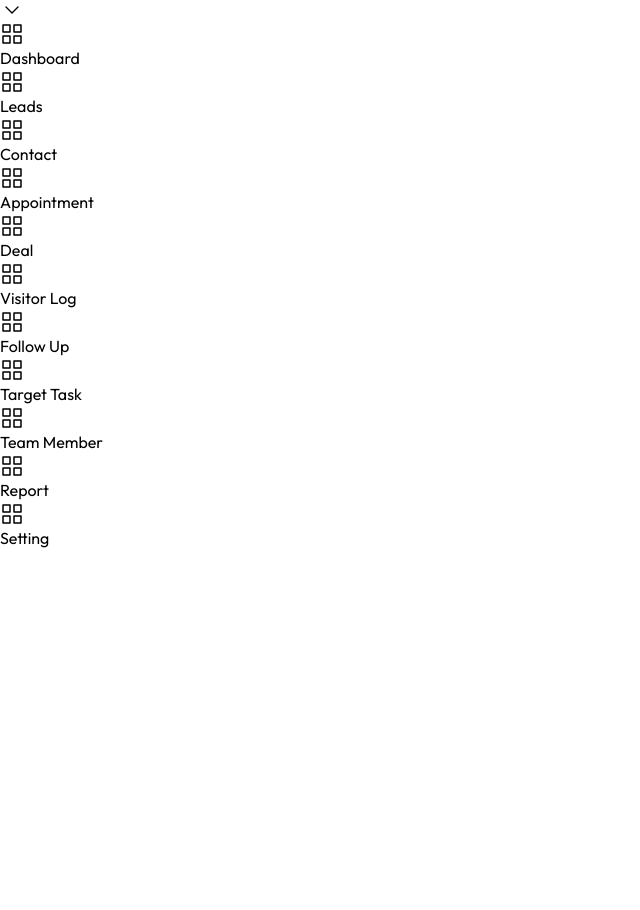
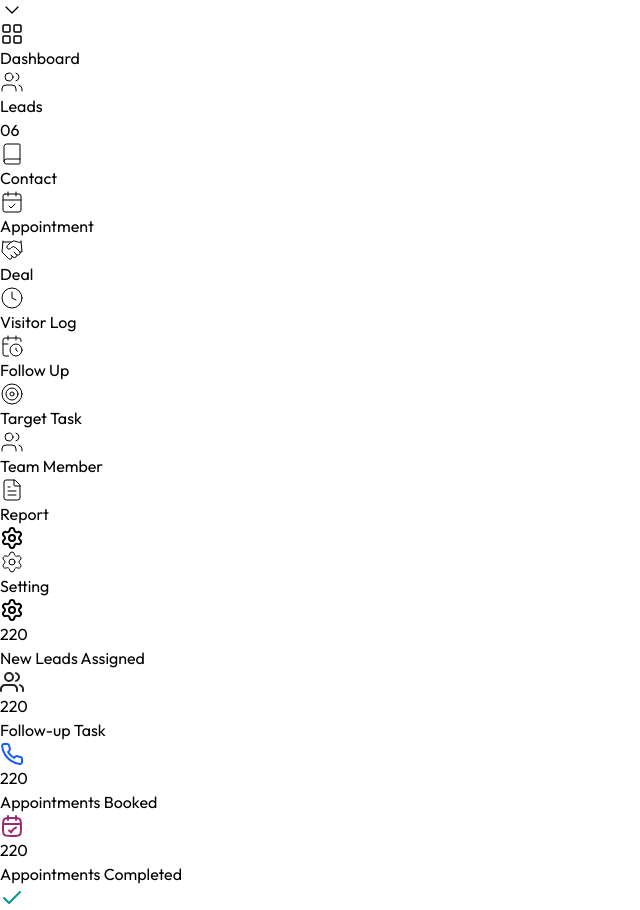
Before and after one commit to Groot-001/Current_Project, a React (Vite) app: page /dashboard in a window 1280 px wide. Shown: the part 216-1126 px from the top of the page, without its empty margins (0-640 px from the left). Before the commit the page ends 800 px from the top, so only its background shows below. Built offline with nearby package versions, Linux system fonts and the light colour scheme.

Commit message:
Modify summary

```diff
--- a/package.json
+++ b/package.json
@@ -10,6 +10,7 @@
     "preview": "vite preview"
   },
   "dependencies": {
+    "lucide-react": "^0.575.0",
     "react": "^19.2.0",
     "react-dom": "^19.2.0",
     "react-router-dom": "^7.13.0",
--- a/src/components/dashboard/Sidebar.tsx
+++ b/src/components/dashboard/Sidebar.tsx
@@ -1,72 +1,74 @@
-import GridIcon from "../../assets/grid.svg?react";
-import users from "../../assets/users.svg";
-import book from "../../assets/book.svg";
-import appointment from "../../assets/awppontment.svg";
-import deal from "../../assets/deal.svg";
-import clock from "../../assets/clock.svg";
-import calender_clock from "../../assets/calendar clock.svg";
-import target from "../../assets/target.svg";
-import user_group from "../../assets/user group.svg";
-import report from "../../assets/file-text.svg";
-import setting from "../../assets/settings.svg";
-import down from "../../assets/chevron-down.svg";
+import { LayoutGrid } from "lucide-react";
+import { Clock } from "lucide-react";
+import { Users } from "lucide-react";
+import { Book } from "lucide-react";
+import { CalendarCheck } from "lucide-react";
+import { Handshake } from "lucide-react";
+import { CalendarClock } from "lucide-react";
+import { Target } from "lucide-react";
+import { FileText } from "lucide-react";
+import { Settings } from "lucide-react";
+
 import { useState } from "react";
 
 const sidebarItems = [
   {
     name: "Dashboard",
     path: "/dashboard",
-    icon: GridIcon,
+    icon: LayoutGrid,
   },
   {
     name: "Leads",
     path: "/leads",
-    icon: users,
+    icon: Users,
+    extraInfo: "06",
   },
   {
     name: "Contact",
     path: "/contact",
-    icon: book,
+    icon: Book,
   },
   {
     name: "Appointment",
     path: "/appointment",
-    icon: appointment,
+    icon: CalendarCheck,
   },
   {
     name: "Deal",
     path: "/deal",
-    icon: deal,
+    icon: Handshake,
   },
   {
     name: "Visitor Log",
     path: "/visitorlog",
-    icon: clock,
+    icon: Clock,
   },
   {
     name: "Follow Up",
     path: "/followup",
-    icon: calender_clock,
+    icon: CalendarClock,
   },
   {
     name: "Target Task",
     path: "/targettask",
-    icon: target,
+    icon: Target,
   },
   {
     name: "Team Member",
     path: "/teammember",
-    icon: user_group,
+    icon: Users,
   },
   {
     name: "Report",
     path: "/report",
-    icon: report,
+    icon: FileText,
+    extraIcon: Settings,
   },
   {
     name: "Setting",
     path: "/setting",
-    icon: setting,
+    icon: Settings,
+    extraIcon: Settings,
   },
 ];
 
@@ -84,6 +86,8 @@ const Sidebar = () => {
       <div className="flex flex-col border-r-[0.6px] border-[#EBEBEB] bg-[#FFFFFF] py-4 gap-3 w-60">
         {sidebarItems.map((item, ind) => {
           const isActive = item.name === activeItem;
+          const Icon = item.icon;
+          const ExtraIcon = item.extraIcon;
 
           return (
             <div
@@ -101,11 +105,15 @@ const Sidebar = () => {
               <div
                 className={
                   isActive
-                    ? "rounded-[4px] py-[10px] pl-1 pr-2 flex gap-3  items-center w-full bg-[#A03879] text-[#EBEBEB]"
-                    : "rounded-[4px] py-[10px] pl-1 pr-2 flex gap-3  items-center w-full text-[#242424]"
+                    ? "rounded-[4px] py-[10px] pl-1 pr-2 flex gap-3  items-center w-full bg-[#A03879]"
+                    : "rounded-[4px] py-[10px] pl-1 pr-2 flex gap-3  items-center w-full"
                 }
               >
-                <GridIcon className="w-6 h-6" />
+                <Icon
+                  className={isActive ? "text-[#EBEBEB]" : "text-[#242424]"}
+                  strokeWidth={isActive ? 1.5 : 1}
+                  size={24}
+                />
                 <span
                   className={
                     isActive
@@ -115,6 +123,17 @@ const Sidebar = () => {
                 >
                   {item.name}
                 </span>
+                {/* true && something = something */}
+                {/* False && something = false */}
+
+                {item.extraInfo && (
+                  <div className="rounded-[20px] py-[2px] px-[6px] bg-[#FFBDB6] flex items-center">
+                    <span className="font-medium text-[10px] leading-3 text-[#A03879]">
+                      {item.extraInfo}
+                    </span>
+                  </div>
+                )}
+                {item.extraIcon && <ExtraIcon />}
               </div>
             </div>
           );
--- a/src/components/dashboard/Summary.tsx
+++ b/src/components/dashboard/Summary.tsx
@@ -6,65 +6,71 @@ import check from "../../assets/checkgreen.svg";
 const Summary = () => {
   return (
     <>
-      {/* Main Container */}
-      <div className="w-3/4 flex gap-6">
-        {/* Particular containers */}
-        <div className="w-64 h-32 shadow-[0_0_16px_#0000000A] rounded-2xl py-8 px-5 bg-white">
-          {/* semi Container */}
-          <div className="w-[220px] h-14 flex items-center gap-[10px]">
-            <div className="w-40 h-14 flex flex-col">
-              <h1 className="text-3xl font-semibold">220</h1>
-              <span className="text-[#8D8D8D] text-sm">New Leads Assigned</span>
+      <div className="flex gap-6 ">
+        <div className="shadow-[0px_0px_16px_0px_#0000000A] bg-[#FFFFFF] rounded-[20px] p-[22px]">
+          <div className="flex gap-[10px] items-center">
+            <div className="flex flex-col gap-[2px]">
+              <h1 className="text-[28px] leading-10 font-semibold text-[#3A3A3A]">
+                220
+              </h1>
+              <span className="text-[#8D8D8D] text-sm font-light">
+                New Leads Assigned
+              </span>
             </div>
-            <div className="w-11 h-11 rounded-3xl p-2 bg-[#EBEBEB] flex  justify-center items-center">
+            <div className="p-[10px] bg-[#EBEBEB] rounded-[22px]">
               <img src={users} alt="users icon" className="w-6 h-6" />
             </div>
           </div>
         </div>
 
-        <div className="w-64 h-32 shadow-[0_0_16px_#0000000A] rounded-2xl py-8 px-5 bg-white">
-          {/* semi Container */}
-          <div className="w-[220px] h-14 flex items-center gap-[10px]">
-            <div className="w-40 h-14 flex flex-col">
-              <h1 className="text-3xl font-semibold">220</h1>
-              <span className="text-[#8D8D8D] text-sm">Follow-up Task</span>
+        <div className="shadow-[0px_0px_16px_0px_#0000000A] bg-[#FFFFFF] rounded-[20px] p-[22px]">
+          <div className="flex gap-[10px] items-center">
+            <div className="flex flex-col gap-[2px]">
+              <h1 className="text-[28px] leading-10 font-semibold text-[#3A3A3A]">
+                220
+              </h1>
+              <span className="text-[#8D8D8D] text-sm font-light">
+                Follow-up Task
+              </span>
             </div>
-            <div className="w-11 h-11 rounded-3xl p-2 bg-[#EFF6FF] flex  justify-center items-center">
-              <img src={phone} alt="phone icon" className="w-6 h-6" />
+            <div className="p-[10px] bg-[#EFF6FF] rounded-[22px]">
+              <img src={phone} alt="Phone icon" className="w-6 h-6" />
             </div>
           </div>
         </div>
 
-        <div className="w-64 h-32 shadow-[0_0_16px_#0000000A] rounded-2xl py-8 px-5 bg-white">
-          {/* semi Container */}
-          <div className="w-[220px] h-14 flex items-center gap-[10px]">
-            <div className="w-40 h-14 flex flex-col">
-              <h1 className="text-3xl font-semibold">220</h1>
-              <span className="text-[#8D8D8D] text-sm">
+        <div className="shadow-[0px_0px_16px_0px_#0000000A] bg-[#FFFFFF] rounded-[20px] p-[22px]">
+          <div className="flex gap-[10px] items-center">
+            <div className="flex flex-col gap-[2px]">
+              <h1 className="text-[28px] leading-10 font-semibold text-[#3A3A3A]">
+                220
+              </h1>
+              <span className="text-[#8D8D8D] text-sm font-light">
                 Appointments Booked
               </span>
             </div>
-            <div className="w-11 h-11 rounded-3xl p-2 bg-[#FAF5FF] flex  justify-center items-center">
+            <div className="p-[10px] bg-[#FAF5FF] rounded-[22px]">
               <img
                 src={appointment}
-                alt="appointment icon"
+                alt="Appointment icon"
                 className="w-6 h-6"
               />
             </div>
           </div>
         </div>
 
-        <div className="w-64 h-32 shadow-[0_0_16px_#0000000A] rounded-2xl py-8 px-5 bg-white">
-          {/* semi Container */}
-          <div className="w-[220px] h-14 flex items-center gap-[10px]">
-            <div className="w-40 h-14 flex flex-col">
-              <h1 className="text-3xl font-semibold">220</h1>
-              <span className="text-[#8D8D8D] text-sm">
+        <div className="shadow-[0px_0px_16px_0px_#0000000A] bg-[#FFFFFF] rounded-[20px] p-[22px]">
+          <div className="flex gap-[10px] items-center">
+            <div className="flex flex-col gap-[2px]">
+              <h1 className="text-[28px] leading-10 font-semibold text-[#3A3A3A]">
+                220
+              </h1>
+              <span className="text-[#8D8D8D] text-sm font-light">
                 Appointments Completed
               </span>
             </div>
-            <div className="w-11 h-11 rounded-3xl bg-[#F0FDFA] flex  justify-center items-center">
-              <img src={check} alt="check icon" className="w-6 h-6" />
+            <div className="p-[10px] bg-[#F0FDFA] rounded-[22px]">
+              <img src={check} alt="Check icon" className="w-6 h-6" />
             </div>
           </div>
         </div>
--- a/src/pages/Dashboard.tsx
+++ b/src/pages/Dashboard.tsx
@@ -1,7 +1,7 @@
 import Header from "../components/dashboard/Header";
 import Sidebar from "../components/dashboard/Sidebar";
 // import Toolbar from "../components/dashboard/Toolbar";
-// import Summary from "../components/dashboard/Summary";
+import Summary from "../components/dashboard/Summary";
 // import LeadTable from "../components/dashboard/LeadTable";
 // import TasksOverview from "../components/dashboard/TasksOverview";
 // import FollowUpTaskTable from "../components/dashboard/FollowUpTaskTable";
@@ -15,7 +15,7 @@ const Dashboard = () => {
         <div className="flex flex-1 items-start">
           <Sidebar />
           {/* <Toolbar /> */}
-          {/* <Summary /> */}
+          <Summary />
           {/* <LeadTable /> */}
           {/* <TasksOverview /> */}
           {/* <FollowUpTaskTable /> */}
--- /dev/null
+++ b/src/vite-env.d.ts
@@ -0,0 +1 @@
+/// <reference types="vite-plugin-svgr/client" />
```
Also changed, not shown: src/components/dashboard/Toolbar.tsx (+30 -22 lines), 1 other file (tests, documents, lock files or other folders).
